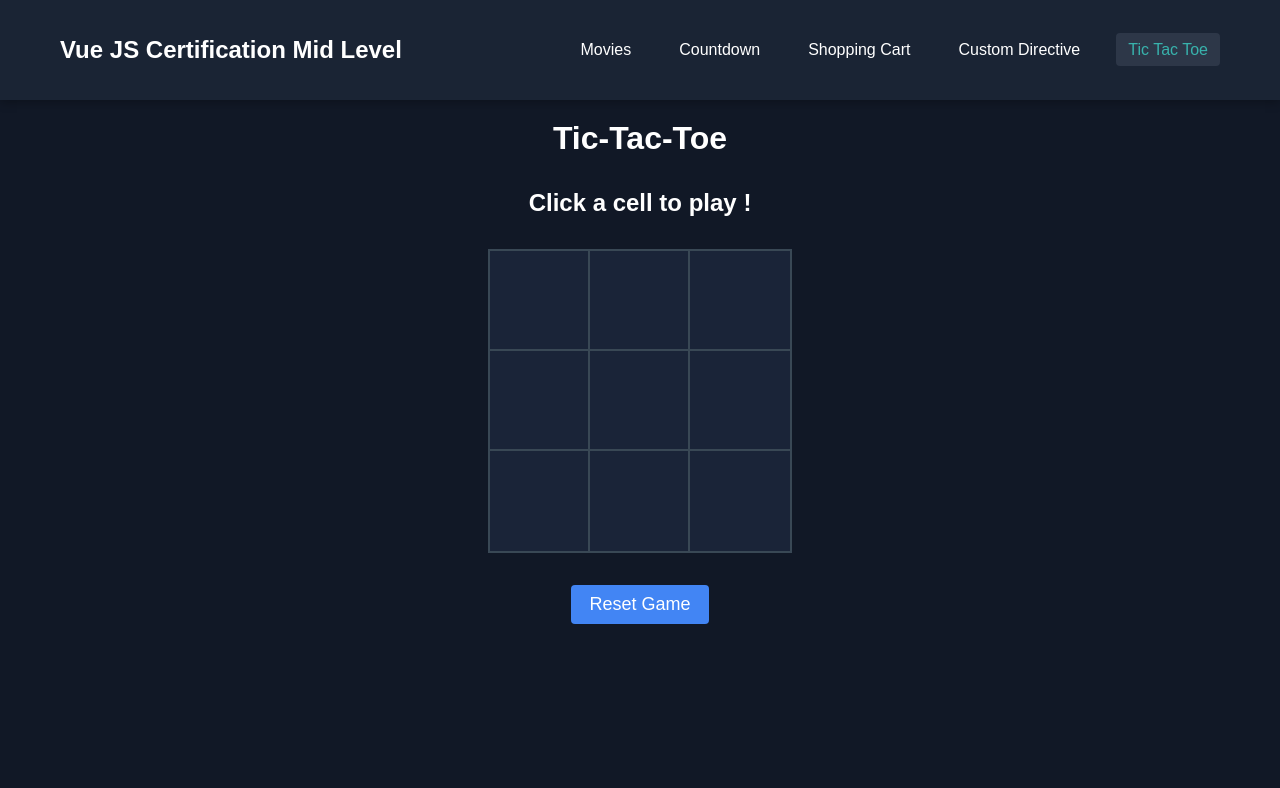
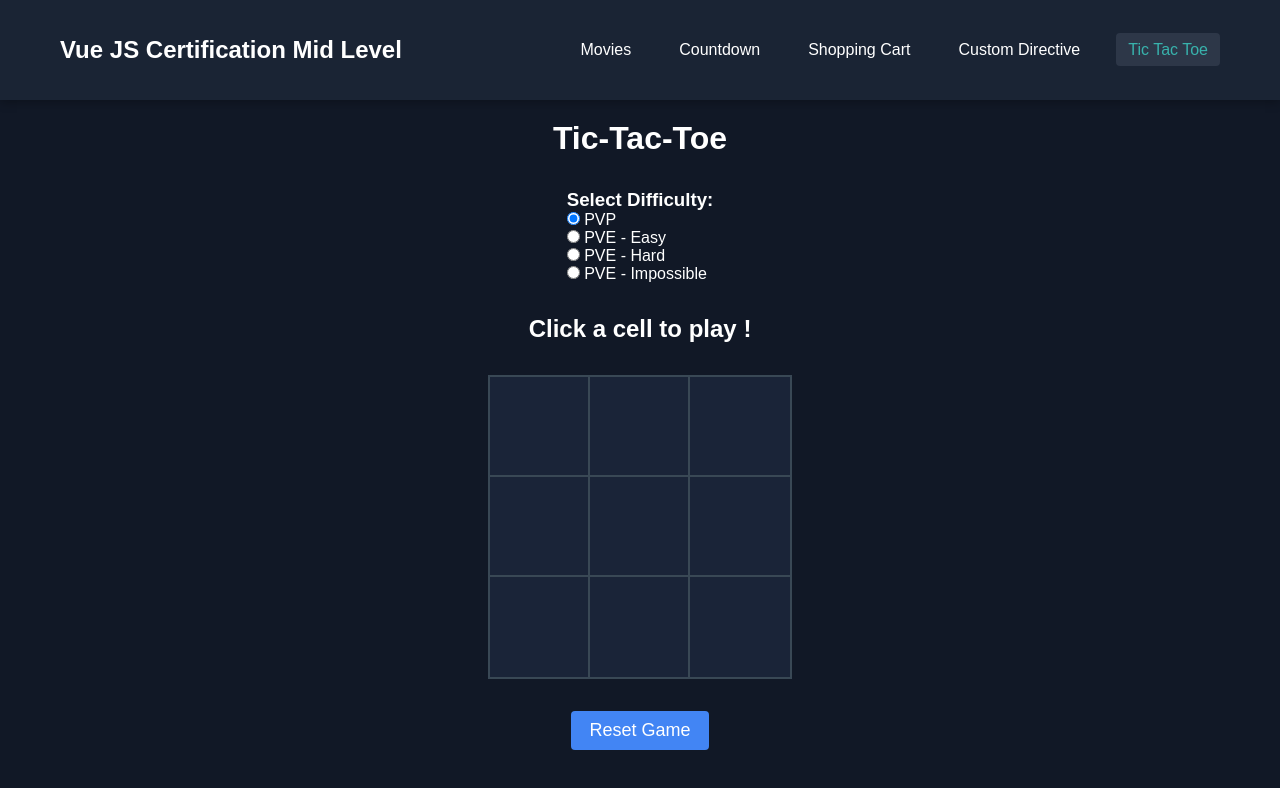
Before and after one commit to GregMarshall999/greglabs-plat, a Vue app: page /tic-tac-toe in a window 1280 px wide. Shown: the top 788 px of the page. Built offline with nearby package versions, Linux system fonts and the light colour scheme.

Commit message:
easy computer

```diff
--- a/src/views/TicTacToePage.vue
+++ b/src/views/TicTacToePage.vue
@@ -2,9 +2,39 @@
     <div class="container">
         <h1>Tic-Tac-Toe</h1>
 
+        <div class="difficulty-selection" v-if="!gameStarted">
+            <h3>Select Difficulty:</h3>
+            <div class="radio-group">
+                <label>
+                    <input type="radio" name="difficulty" value="pvp" v-model="difficulty" checked>
+                    PVP
+                </label>
+                <label>
+                    <input type="radio" name="difficulty" value="easy" v-model="difficulty">
+                    PVE - Easy
+                </label>
+                <label>
+                    <input type="radio" name="difficulty" value="hard" v-model="difficulty">
+                    PVE - Hard
+                </label>
+                <label>
+                    <input type="radio" name="difficulty" value="impossible" v-model="difficulty">
+                    PVE - Impossible
+                </label>
+            </div>
+        </div>
+
         <h2 v-if="!gameStarted && !gameOver">Click a cell to play !</h2>
-        <h2 v-if="gameStarted && !gameOver">Player {{ playerTurn }}'s turn</h2>
-        <h2 v-if="gameOver">Player {{ playerTurn }} wins!</h2>
+
+        <h2 v-if="difficulty === 'pvp' && gameStarted && !gameOver">Player {{ playerTurn }}'s turn</h2>
+        <h2 v-if="difficulty === 'pvp' && gameOver && !draw">Player {{ playerTurn }} wins!</h2>
+
+        <h2 v-if="difficulty !== 'pvp' && gameStarted && !gameOver && computerTurn">Let me think...</h2>
+        <h2 v-if="difficulty !== 'pvp' && gameStarted && !gameOver && !computerTurn">Your turn !</h2>
+        <h2 v-if="difficulty !== 'pvp' && gameOver && computerTurn && !draw">I win ! An other game ?</h2>
+        <h2 v-if="difficulty !== 'pvp' && gameOver && !computerTurn && !draw">You win ! Well played !</h2>
+
+        <h2 v-if="gameOver && draw">It's a draw !</h2>
 
         <div class="board">
             <div v-for="row in 3" :key="row" class="board-row">
@@ -28,8 +58,11 @@
 <script setup>
 import { ref, computed } from 'vue';
 
+const difficulty = ref('pvp');
 const playerTurn = ref('X');
+const computerTurn = ref(false);
 const gameOver = ref(false);
+const draw = ref(false);
 
 const mark = ref([
     [{ value: "", canHover: true, hoverValue: "" }, { value: "", canHover: true, hoverValue: "" }, { value: "", canHover: true, hoverValue: "" }],
@@ -42,18 +75,36 @@ const gameStarted = computed(() => {
 });
 
 const play = (row, col) => {
+    if(computerTurn.value) {
+        return;
+    }
+
+    //play
     mark.value[row][col].value = playerTurn.value;
     mark.value[row][col].canHover = false;
     mark.value[row][col].hoverValue = '';
 
+    //is winning move ?
     if(checkWin()) {
         return;
     }
 
-    if(playerTurn.value === 'X') {
-        playerTurn.value = 'O';
-    } else {
-        playerTurn.value = 'X';
+    //handle next player
+    switch(difficulty.value) {
+        case 'easy':
+            computerEasyMove();
+            break;
+        case 'hard':
+            break;
+        case 'impossible':
+            break;
+        default:
+            if(playerTurn.value === 'X') {
+                playerTurn.value = 'O';
+            } else {
+                playerTurn.value = 'X';
+            }
+            break;
     }
 }
 
@@ -75,6 +126,60 @@ const checkWin = () => {
             return true;
         }
     }
+
+    // Check for draw
+    let allCellsFilled = true;
+    for (let r = 0; r < 3; r++) {
+        for (let c = 0; c < 3; c++) {
+            if (mark.value[r][c].value === "") {
+                allCellsFilled = false;
+                break;
+            }
+        }
+        if (!allCellsFilled) break;
+    }
+
+    if (allCellsFilled) {
+        draw.value = true;
+        gameOver.value = true;
+        return true;
+    }
+
+    return false;
+}
+
+const computerEasyMove = () => {
+    computerTurn.value = true;
+
+    // simulate computer thinking
+    setTimeout(() => {
+        // Find empty cells
+        const emptyCells = [];
+        for (let r = 0; r < 3; r++) {
+            for (let c = 0; c < 3; c++) {
+                if (mark.value[r][c].value === "") {
+                    emptyCells.push({ row: r, col: c });
+                }
+            }
+        }
+
+        // select random cell
+        if (emptyCells.length > 0) {
+            const randomIndex = Math.floor(Math.random() * emptyCells.length);
+            const { row, col } = emptyCells[randomIndex];
+
+            mark.value[row][col].value = 'O';
+            mark.value[row][col].canHover = false;
+            mark.value[row][col].hoverValue = '';
+
+            // did computer win ?
+            if (checkWin()) {
+                return;
+            }
+        }
+
+        computerTurn.value = false;
+    }, 1000);
 }
 
 const resetGame = () => {
@@ -86,6 +191,8 @@ const resetGame = () => {
 
     playerTurn.value = 'X';
     gameOver.value = false;
+    computerTurn.value = false;
+    draw.value = false;
 }
 
 const hover = (row, col) => {
@@ -106,6 +213,11 @@ const unhover = (row, col) => {
 
 .container {
     align-items: center;
+}
+
+.radio-group {
+    display: flex;
+    flex-direction: column;
 }
 
 .board {
```
